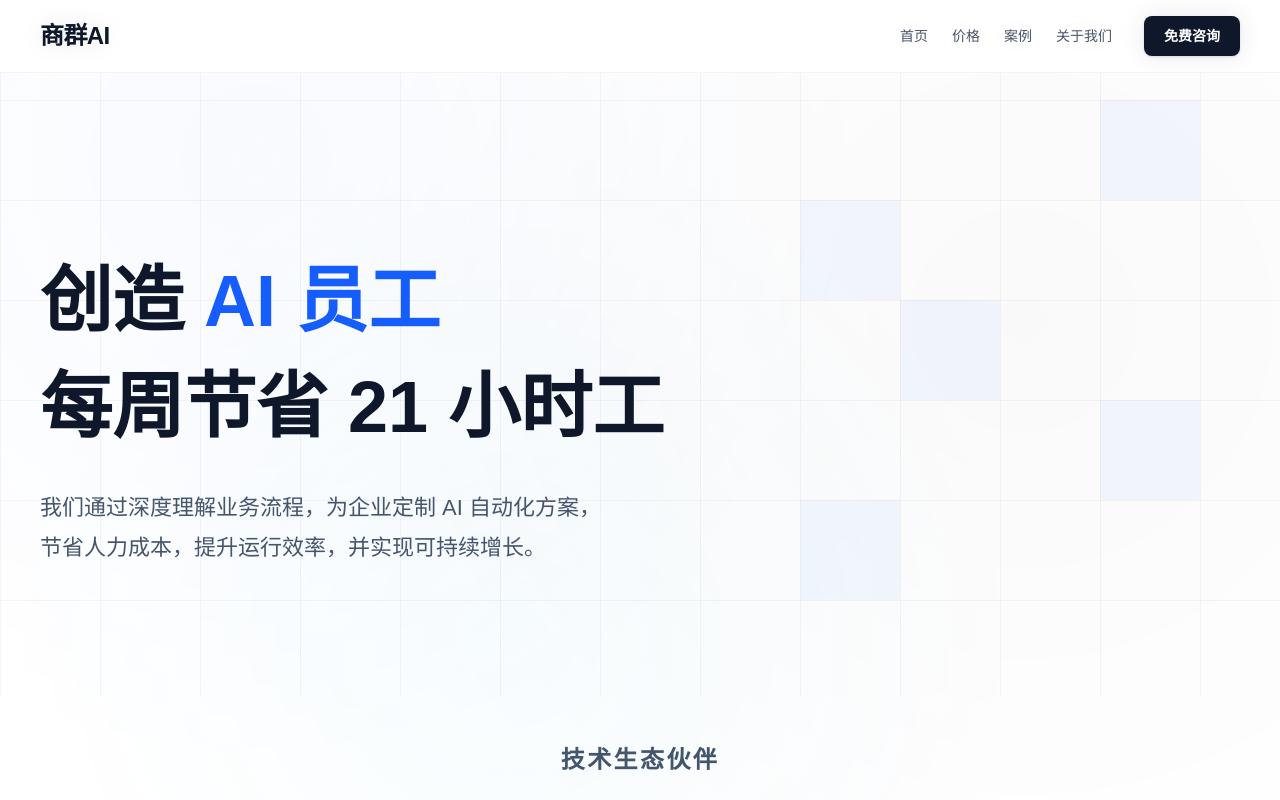
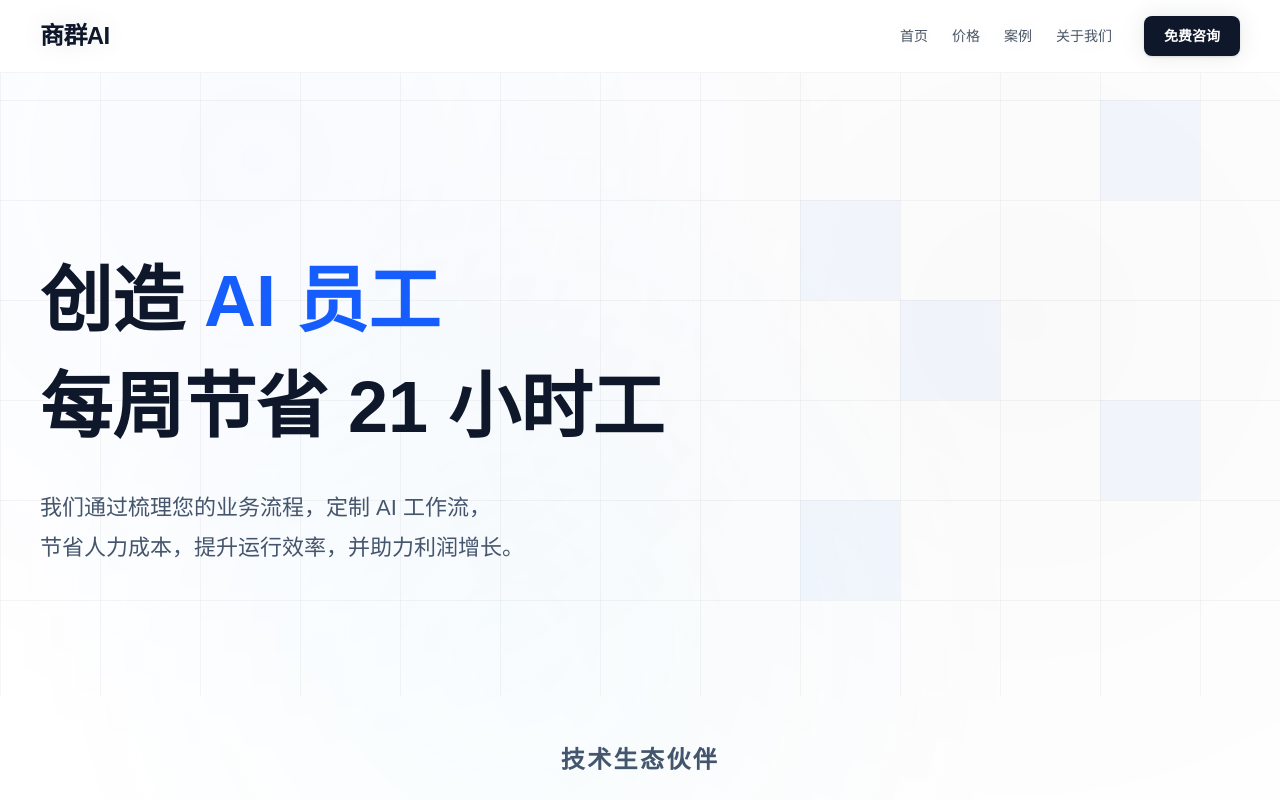
Before and after one commit to LEO-JIM/shangqunai, a Next.js app: page / in a window 1280 px wide. Shown: the top 800 px of the page. Built offline with nearby package versions, Linux system fonts and the light colour scheme.

Commit message:
Update page.tsx

```diff
--- a/app/page.tsx
+++ b/app/page.tsx
@@ -42,8 +42,8 @@ export default function Home() {
   </h1>
 
   <p className="mt-8 md:mt-10 max-w-2xl text-lg md:text-[22px] text-slate-600 leading-[1.6] md:leading-[1.8]">
-    我们通过深度理解业务流程，为企业定制 AI 自动化方案，<br className="hidden md:block" />
-    节省人力成本，提升运行效率，并实现可持续增长。
+    我们通过梳理您的业务流程，定制 AI 工作流，<br className="hidden md:block" />
+    节省人力成本，提升运行效率，并助力利润增长。
   </p>
 
 
```
